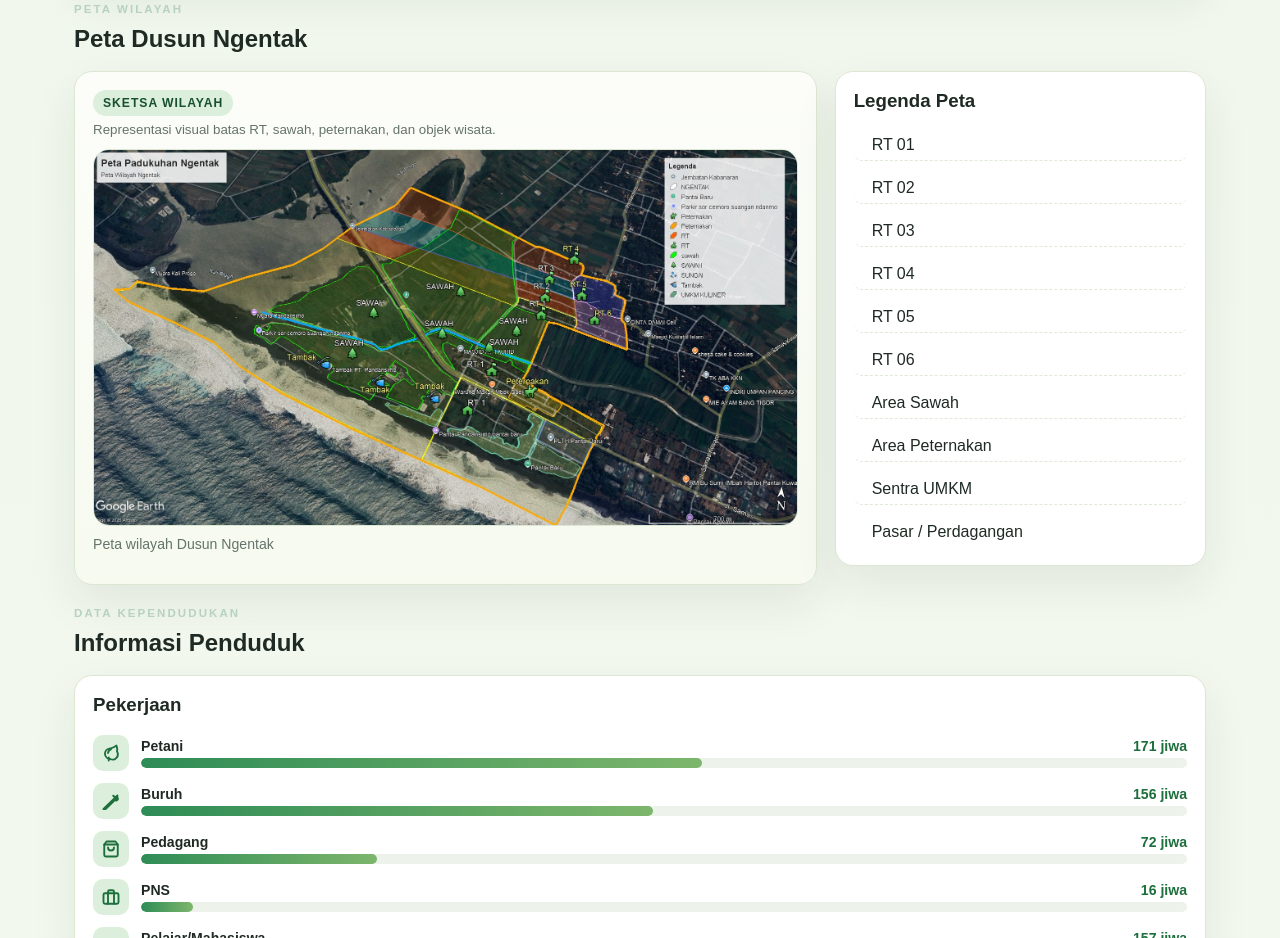
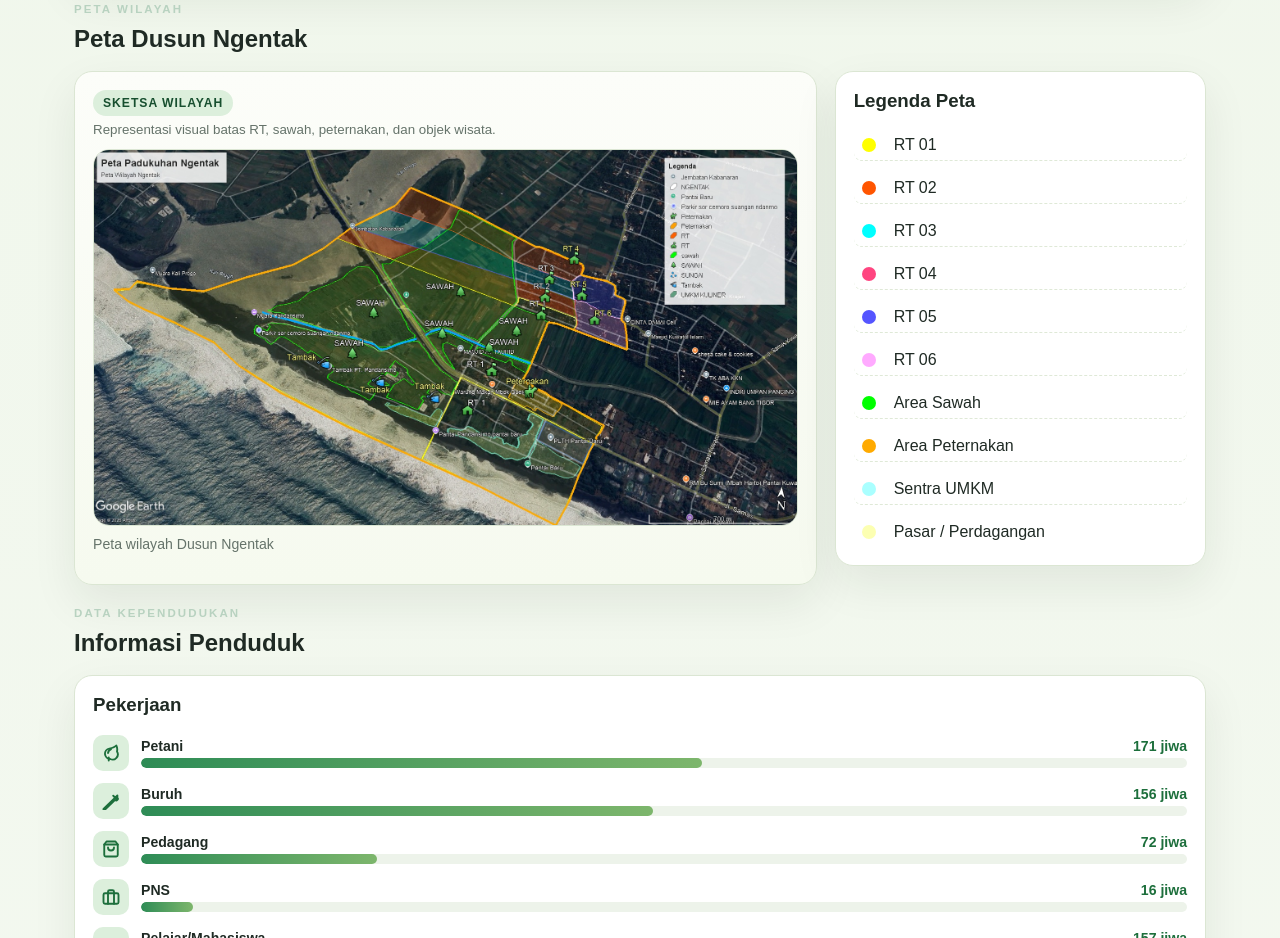
Before and after one commit to ArmandoFirlian/village-admin, a website built with Vite: page index.html in a window 1280 px wide. Shown: the part 770-1708 px from the top of the page. Built offline with nearby package versions, Linux system fonts and the light colour scheme.

Commit message:
Update styles.css

```diff
--- a/styles.css
+++ b/styles.css
@@ -15,19 +15,17 @@
     box-sizing: border-box;
 }
 
-html, body {
+html {
+    scroll-behavior: smooth;
+}
+
+
+body {
     width: 100%;
     max-width: 100%;
     overflow-x: hidden; /* Mengunci scroll horizontal secara ketat */
     margin: 0;
     padding: 0;
-}
-
-html {
-    scroll-behavior: smooth;
-}
-
-body {
     font-family: Arial, Helvetica, sans-serif;
     background: linear-gradient(180deg, #eff6ea 0%, #f8fbf6 100%);
     color: var(--text);
@@ -911,6 +909,14 @@ main {
 
 
 /* ==================== Legend Dot Colors ==================== */
+.legend-dot {
+    display: inline-block;
+    width: 14px;
+    height: 14px;
+    border-radius: 50%; /* Membuat lingkaran (opsional) */
+    margin-right: 8px;
+    vertical-align: middle;
+}
 .legend-dot.rt-1 { background: #ffff00; }
 .legend-dot.rt-2 { background: #ff5500; }
 .legend-dot.rt-3 { background: #00ffff; }
```
